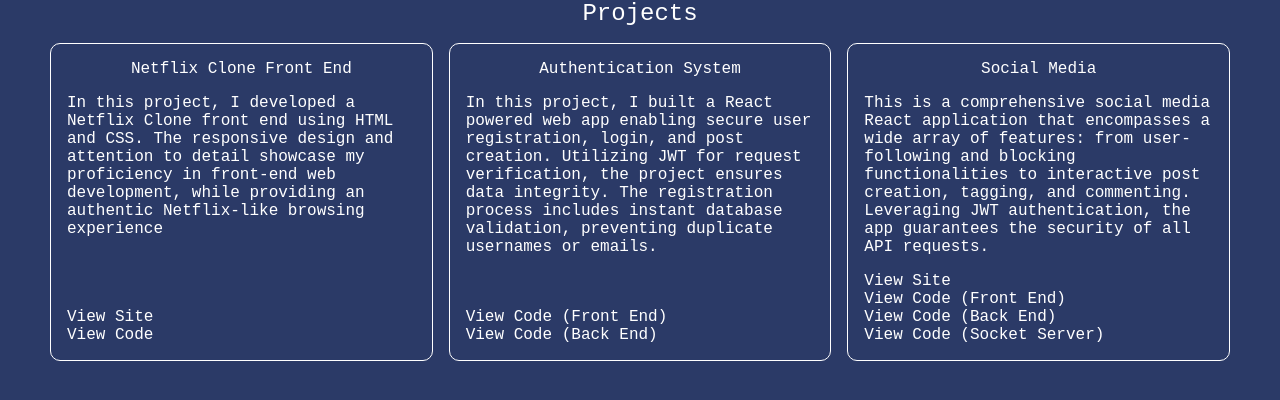
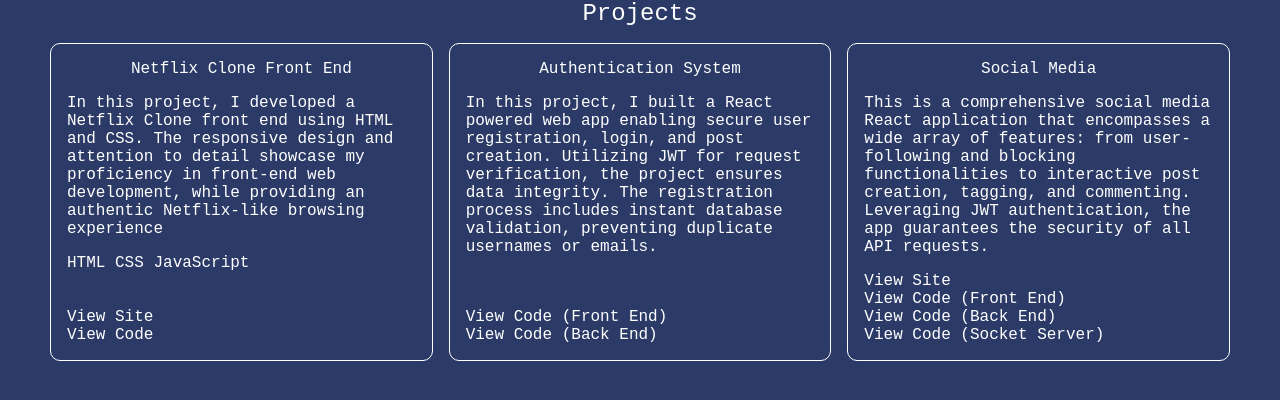
Before and after one commit to IlyaPlyusnin57/portfolio, a plain HTML site: page index.html in a window 1280 px wide. Shown: the part 248-648 px from the top of the page. Drawn offline with Linux system fonts and the light colour scheme.

Commit message:
Add technology-container and technology items to the first project

```diff
--- a/index.html
+++ b/index.html
@@ -37,6 +37,11 @@
               proficiency in front-end web development, while providing an
               authentic Netflix-like browsing experience
             </p>
+            <section class="technology-container">
+              <span class="technology">HTML</span>
+              <span class="technology">CSS</span>
+              <span class="technology">JavaScript</span>
+            </section>
             <section class="view-links-container">
               <a
                 href="https://netflix-clone-front-end-seven.vercel.app"
```
